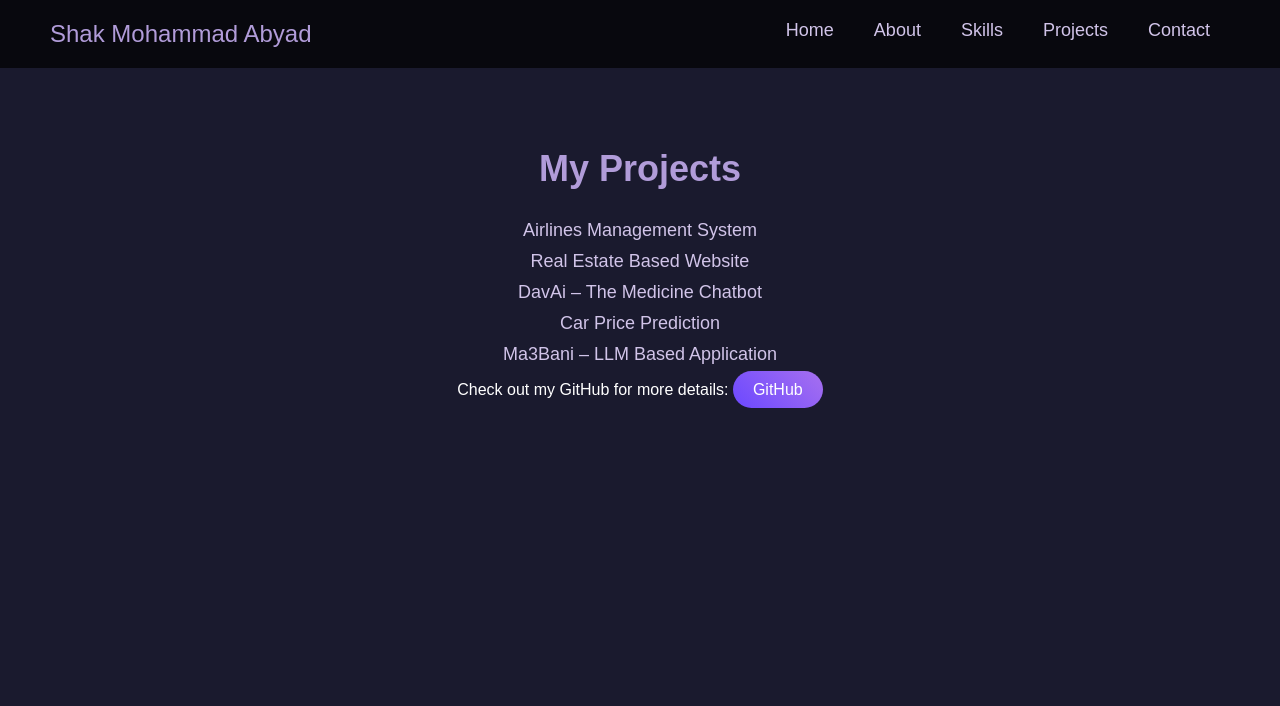
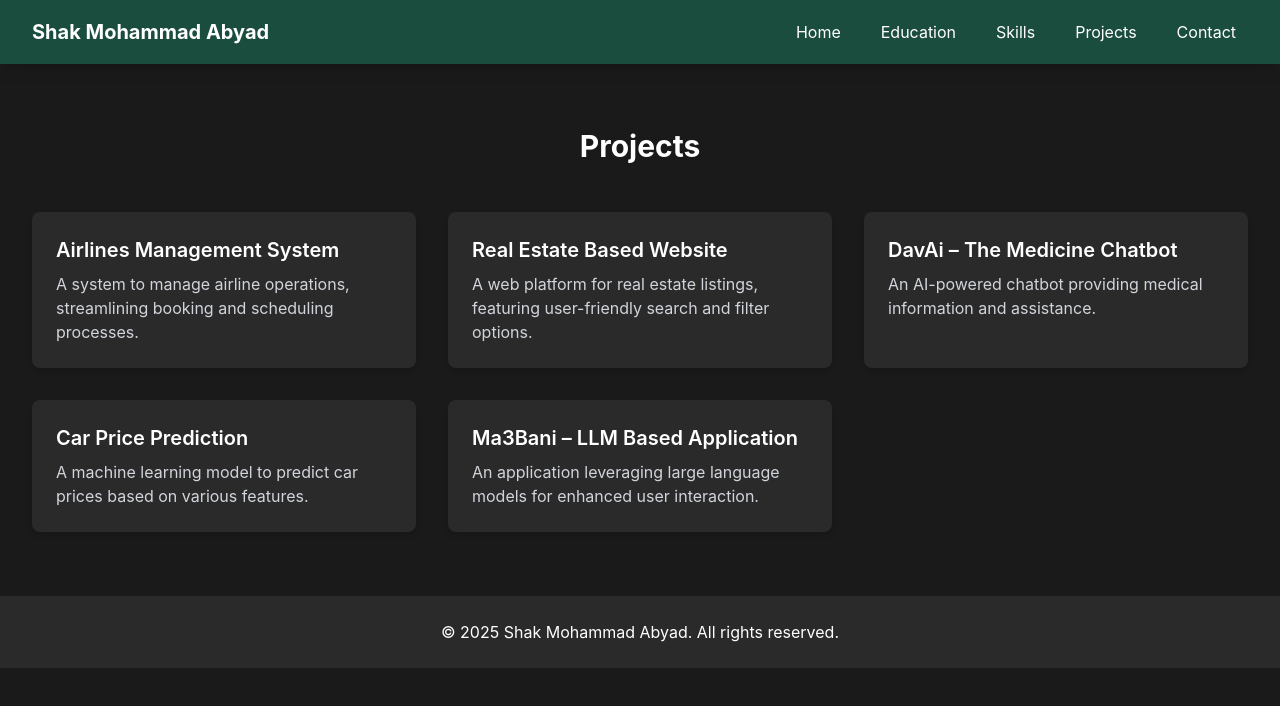
Before and after one commit to shakmohammadabyad-eng/shakmohammadabyad-eng.github.io, a plain HTML site: page projects.html in a window 1280 px wide. Drawn offline with nearby package versions, Linux system fonts and the light colour scheme.

Commit message:
Update projects.html

```diff
--- a/projects.html
+++ b/projects.html
@@ -3,44 +3,81 @@
 <head>
     <meta charset="UTF-8">
     <meta name="viewport" content="width=device-width, initial-scale=1.0">
-    <title>Projects - Shak Mohammad Abyad</title>
+    <title>Shak Mohammad Abyad - Projects</title>
+    <script src="https://cdn.tailwindcss.com"></script>
     <style>
-        body { margin: 0; font-family: Arial, sans-serif; background: #1a1a2e; color: #fff; }
-        .nav { display: flex; justify-content: space-between; padding: 20px 50px; background: rgba(0, 0, 0, 0.7); }
-        .nav .name { font-size: 24px; color: #b19cd9; }
-        .nav ul { list-style: none; display: flex; margin: 0; padding: 0; }
-        .nav ul li { margin: 0 20px; }
-        .nav ul li a { color: #d1c4e9; text-decoration: none; font-size: 18px; }
-        .nav ul li a:hover { color: #fff; }
-        .section { padding: 50px; text-align: center; }
-        .section h2 { color: #b19cd9; font-size: 36px; }
-        .section ul { list-style: none; padding: 0; }
-        .section ul li { margin: 10px 0; font-size: 18px; color: #d1c4e9; }
-        .section a.btn { padding: 10px 20px; background: linear-gradient(45deg, #6b48ff, #a770ef); color: #fff; text-decoration: none; border-radius: 25px; }
-        .section a.btn:hover { background: linear-gradient(45deg, #a770ef, #6b48ff); }
+        body {
+            font-family: 'Inter', sans-serif;
+            background-color: #1A1A1A;
+            color: #E5E5E5;
+        }
+        .custom-green {
+            background-color: #1B4D3E;
+        }
+        .custom-green-hover:hover {
+            background-color: #2A6B52;
+        }
+        .hover-scale {
+            transition: transform 0.3s ease;
+        }
+        .hover-scale:hover {
+            transform: scale(1.05);
+        }
     </style>
 </head>
 <body>
-    <div class="nav">
-        <div class="name">Shak Mohammad Abyad</div>
-        <ul>
-            <li><a href="index.html">Home</a></li>
-            <li><a href="about.html">About</a></li>
-            <li><a href="skills.html">Skills</a></li>
-            <li><a href="projects.html">Projects</a></li>
-            <li><a href="contact.html">Contact</a></li>
-        </ul>
-    </div>
-    <div class="section">
-        <h2>My Projects</h2>
-        <ul>
-            <li>Airlines Management System</li>
-            <li>Real Estate Based Website</li>
-            <li>DavAi – The Medicine Chatbot</li>
-            <li>Car Price Prediction</li>
-            <li>Ma3Bani – LLM Based Application</li>
-        </ul>
-        <p>Check out my GitHub for more details: <a href="https://github.com/shakmohammadabyad-eng" class="btn">GitHub</a></p>
-    </div>
+    <!-- Navigation Bar -->
+    <nav class="custom-green text-white fixed w-full top-0 z-10 shadow-lg">
+        <div class="max-w-7xl mx-auto px-4 sm:px-6 lg:px-8">
+            <div class="flex justify-between h-16">
+                <div class="flex items-center">
+                    <h1 class="text-xl font-bold">Shak Mohammad Abyad</h1>
+                </div>
+                <div class="flex items-center space-x-4">
+                    <a href="index.html" class="custom-green-hover px-3 py-2 rounded-md">Home</a>
+                    <a href="education.html" class="custom-green-hover px-3 py-2 rounded-md">Education</a>
+                    <a href="skills.html" class="custom-green-hover px-3 py-2 rounded-md">Skills</a>
+                    <a href="projects.html" class="custom-green-hover px-3 py-2 rounded-md">Projects</a>
+                    <a href="contact.html" class="custom-green-hover px-3 py-2 rounded-md">Contact</a>
+                </div>
+            </div>
+        </div>
+    </nav>
+
+    <!-- Projects Section -->
+    <section class="py-16 bg-[#1A1A1A] mt-16">
+        <div class="max-w-7xl mx-auto px-4 sm:px-6 lg:px-8">
+            <h2 class="text-3xl font-bold text-center mb-12 text-white">Projects</h2>
+            <div class="grid grid-cols-1 sm:grid-cols-2 lg:grid-cols-3 gap-8">
+                <div class="bg-[#2A2A2A] p-6 rounded-lg shadow-md hover-scale">
+                    <h3 class="text-xl font-semibold text-white mb-2">Airlines Management System</h3>
+                    <p class="text-gray-300">A system to manage airline operations, streamlining booking and scheduling processes.</p>
+                </div>
+                <div class="bg-[#2A2A2A] p-6 rounded-lg shadow-md hover-scale">
+                    <h3 class="text-xl font-semibold text-white mb-2">Real Estate Based Website</h3>
+                    <p class="text-gray-300">A web platform for real estate listings, featuring user-friendly search and filter options.</p>
+                </div>
+                <div class="bg-[#2A2A2A] p-6 rounded-lg shadow-md hover-scale">
+                    <h3 class="text-xl font-semibold text-white mb-2">DavAi – The Medicine Chatbot</h3>
+                    <p class="text-gray-300">An AI-powered chatbot providing medical information and assistance.</p>
+                </div>
+                <div class="bg-[#2A2A2A] p-6 rounded-lg shadow-md hover-scale">
+                    <h3 class="text-xl font-semibold text-white mb-2">Car Price Prediction</h3>
+                    <p class="text-gray-300">A machine learning model to predict car prices based on various features.</p>
+                </div>
+                <div class="bg-[#2A2A2A] p-6 rounded-lg shadow-md hover-scale">
+                    <h3 class="text-xl font-semibold text-white mb-2">Ma3Bani – LLM Based Application</h3>
+                    <p class="text-gray-300">An application leveraging large language models for enhanced user interaction.</p>
+                </div>
+            </div>
+        </div>
+    </section>
+
+    <!-- Footer -->
+    <footer class="bg-[#2A2A2A] text-white py-6">
+        <div class="max-w-7xl mx-auto px-4 sm:px-6 lg:px-8 text-center">
+            <p>&copy; 2025 Shak Mohammad Abyad. All rights reserved.</p>
+        </div>
+    </footer>
 </body>
 </html>
```
